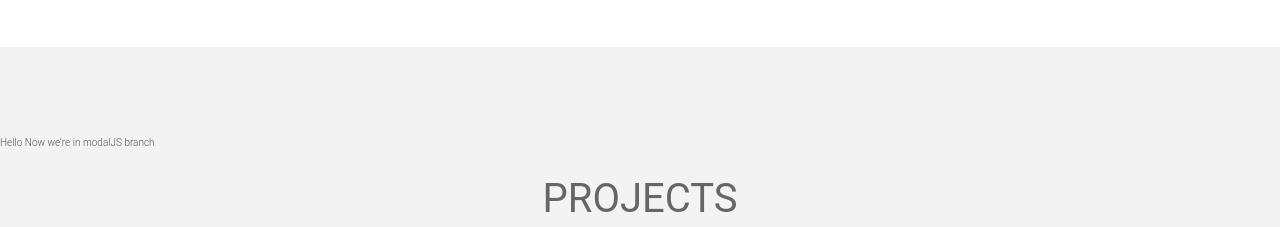
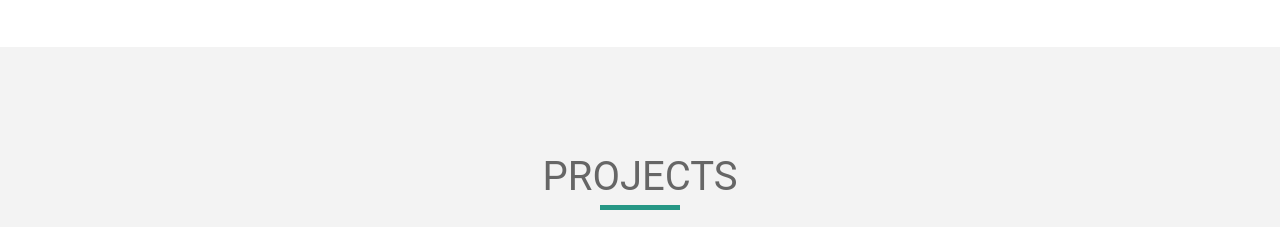
Before and after one commit to Avocado91/portfolio, a Gatsby app: page / in a window 1280 px wide. Shown: the part 1620-1847 px from the top of the page. Built offline with nearby package versions, Linux system fonts and the light colour scheme.

Commit message:
resetting test commit

```diff
--- a/src/components/projects.js
+++ b/src/components/projects.js
@@ -7,7 +7,6 @@ import './../styles/components/button.css'
 
 const Projects = (props) => (
   <div className='section section--off-white'>
-  <p>Hello Now we're in modalJS branch</p>
     <div className='wrapper'>
       <Fade left>
         <h1 className='section__title'>Projects</h1>
```
